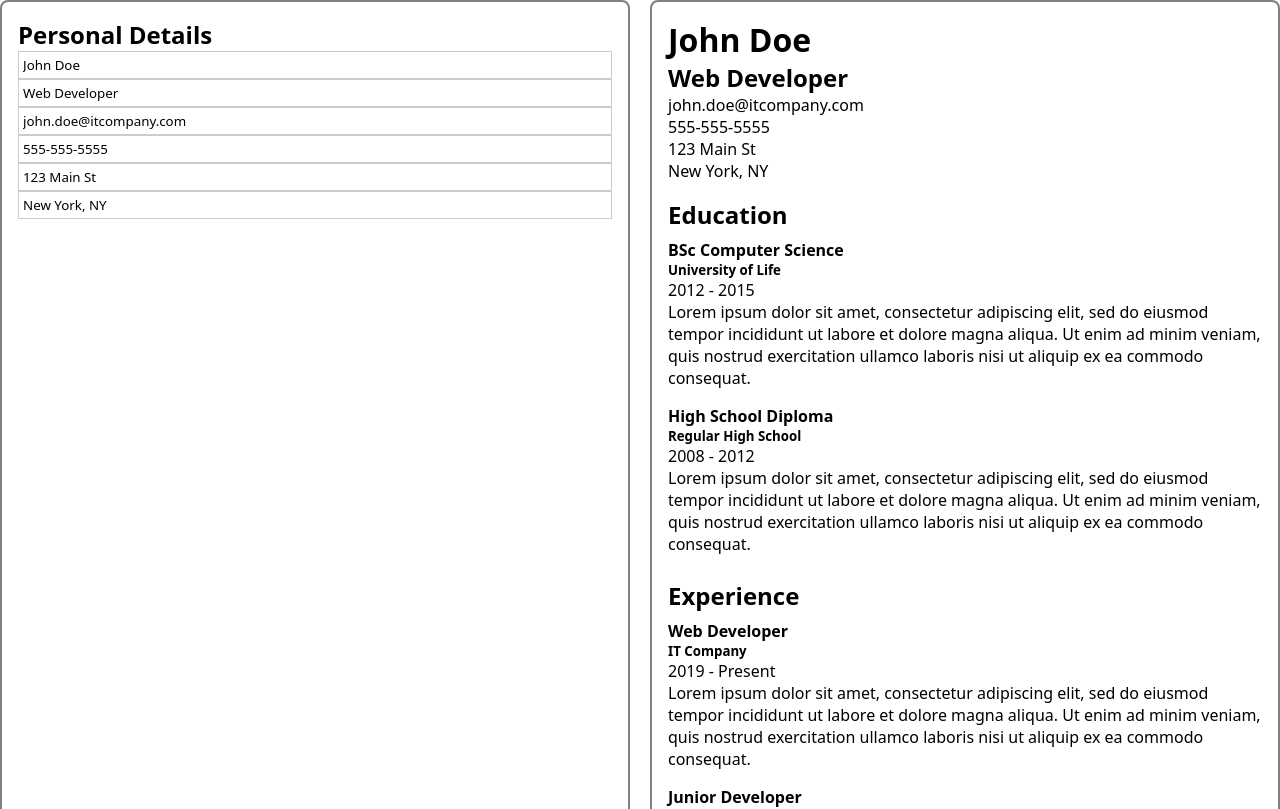
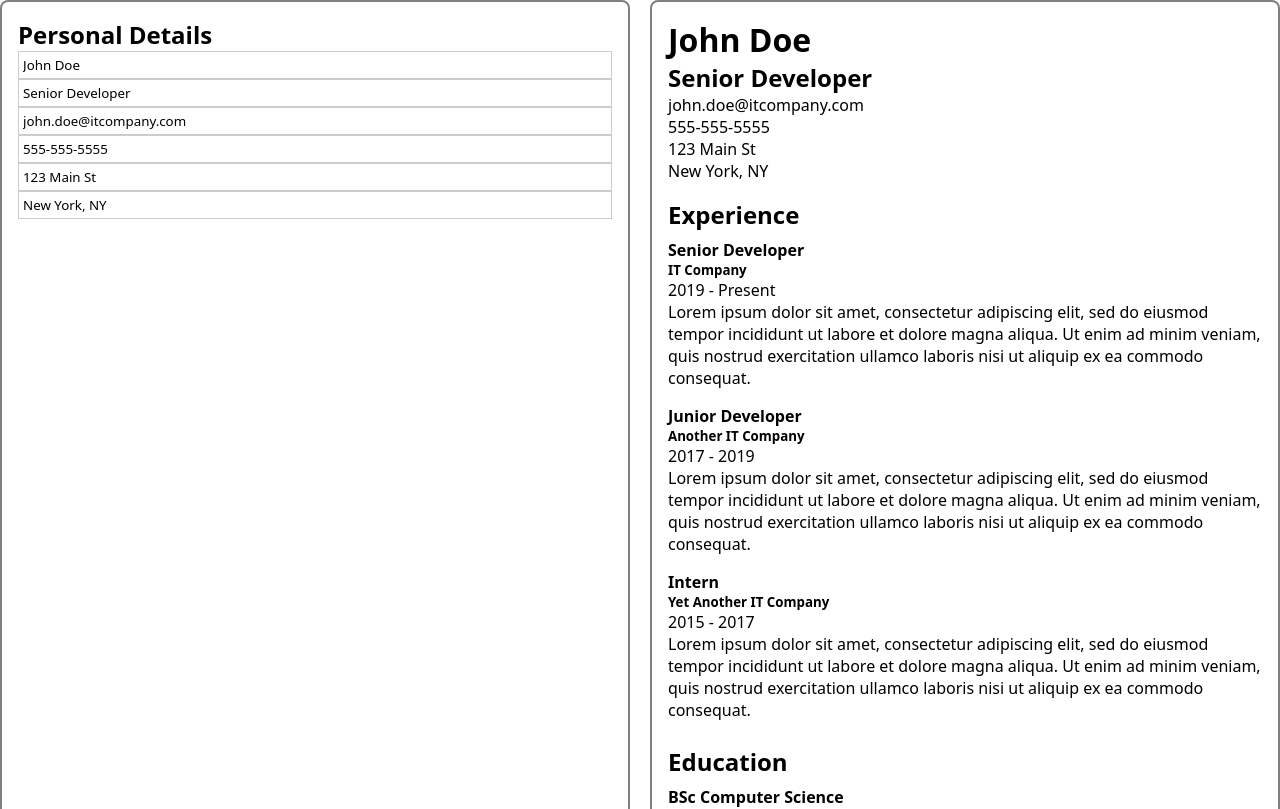
Before and after one commit to SQUASHD/cv-project, a React (Create React App) app: page / in a window 1280 px wide. Shown: the top 809 px of the page. Built offline with nearby package versions, Linux system fonts and the light colour scheme.

Commit message:
Change default data and reorder Education and Employment sections

```diff
--- a/src/App.js
+++ b/src/App.js
@@ -95,14 +95,14 @@ class App extends Component {
                 address={address}
                 city={city}
               />
+              {experienceList.length > 0 ? (
+                <Experience heading="Experience" experiences={experienceList} />
+              ) : null}
               {educationList.length > 0 ? (
                 <Education
                   heading="Education"
                   CompletedEducation={educationList}
                 />
-              ) : null}
-              {experienceList.length > 0 ? (
-                <Experience heading="Experience" experiences={experienceList} />
               ) : null}
             </div>
           </div>
--- a/src/defaultdata.js
+++ b/src/defaultdata.js
@@ -3,7 +3,7 @@ import { v4 as uuidv4 } from 'uuid';
 const data = {
   personal: {
     name: 'John Doe',
-    title: 'Web Developer',
+    title: 'Senior Developer',
     email: 'john.doe@itcompany.com',
     phone: '555-555-5555',
     address: '123 Main St',
@@ -12,7 +12,7 @@ const data = {
   experience: [
     {
       id: uuidv4(),
-      position: 'Web Developer',
+      position: 'Senior Developer',
       company: 'IT Company',
       startDate: '2019',
       endDate: 'Present',
```
